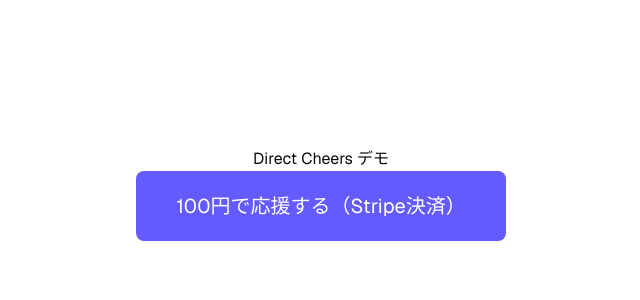
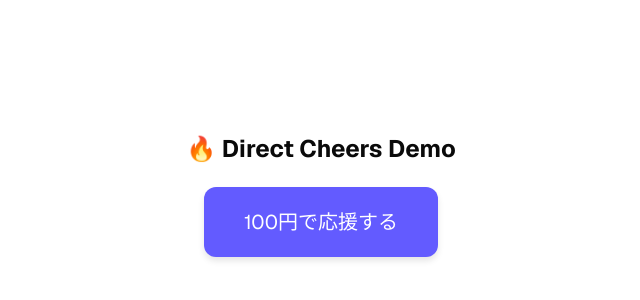
Before and after one commit to spacemindhiro/direct-cheers, a Next.js app: page / in a window 1280 px wide. Shown: the part 206-506 px from the top of the page, without its empty margins (319-959 px from the left). Built offline with nearby package versions, Linux system fonts and the light colour scheme.

Commit message:
safariのエラー対応

```diff
--- a/app/page.tsx
+++ b/app/page.tsx
@@ -3,38 +3,54 @@
 export default function HomePage() {
   const handleCheckout = async () => {
     try {
+      // 1. Safari対策：キャッシュを無効化し、リダイレクトを明示的に許可
       const response = await fetch('/api/checkout', {
         method: 'POST',
-        headers: { 'Content-Type': 'application/json' },
+        headers: {
+          'Content-Type': 'application/json',
+          'Cache-Control': 'no-cache' // Safariのキャッシュ防止
+        },
+        cache: 'no-store'
       });
+
+      // 2. 通信自体が成功したかチェック
+      if (!response.ok) {
+        const errorText = await response.text();
+        throw new Error(`サーバーエラー: ${response.status} ${errorText}`);
+      }
 
       const data = await response.json();
 
       if (data.url) {
-        // Safari対策：URLを正規化してから「assign」で飛ばす
-        const stripeUrl = new URL(data.url).toString();
-        window.location.assign(stripeUrl);
+        // 3. Safariの「Pattern match」エラーを殺す絶対URL化
+        const stripeUrl = new URL(data.url).href;
+
+        // 4. Safariで最も安定する遷移方法
+        window.location.replace(stripeUrl);
       } else {
-        alert("決済URLが取得できませんでした: " + (data.error || "Unknown error"));
+        alert("決済URLが見つかりません");
       }
-    } catch (err) {
-      console.error("Checkout Error:", err);
-      alert("通信エラーが発生しました");
+    } catch (err: any) {
+      console.error("Safari Error:", err);
+      // 詳細を出すことで原因を特定
+      alert("通信エラー詳細: " + err.message);
     }
   };
 
   return (
-    <div style={{ display: 'flex', justifyContent: 'center', alignItems: 'center', height: '100vh', flexDirection: 'column' }}>
-      <h1>Direct Cheers デモ</h1>
+    <div style={{ display: 'flex', justifyContent: 'center', alignItems: 'center', height: '100vh', flexDirection: 'column', gap: '20px' }}>
+      <h1 style={{ fontSize: '24px', fontWeight: 'bold' }}>🔥 Direct Cheers Demo</h1>
       <button
         onClick={handleCheckout}
-        style={{ padding: '20px 40px', fontSize: '20px', cursor: 'pointer', backgroundColor: '#635bff', color: 'white', border: 'none', borderRadius: '8px' }}
+        style={{ padding: '20px 40px', fontSize: '20px', cursor: 'pointer', backgroundColor: '#635bff', color: 'white', border: 'none', borderRadius: '12px', boxShadow: '0 4px 6px rgba(0,0,0,0.1)' }}
       >
-        100円で応援する（Stripe決済）
+        100円で応援する
       </button>
-      {/* 成功時に表示されるメッセージ */}
+
       {typeof window !== 'undefined' && window.location.search.includes('success=true') && (
-        <p style={{ color: 'green', marginTop: '20px' }}>✅ 決済が成功しました！ありがとうございます！</p>
+        <div style={{ padding: '15px', backgroundColor: '#e6fffa', border: '1px solid #38a169', borderRadius: '8px', color: '#2f855a' }}>
+          ✅ 決済成功！デモ完了です！
+        </div>
       )}
     </div>
   );
```
